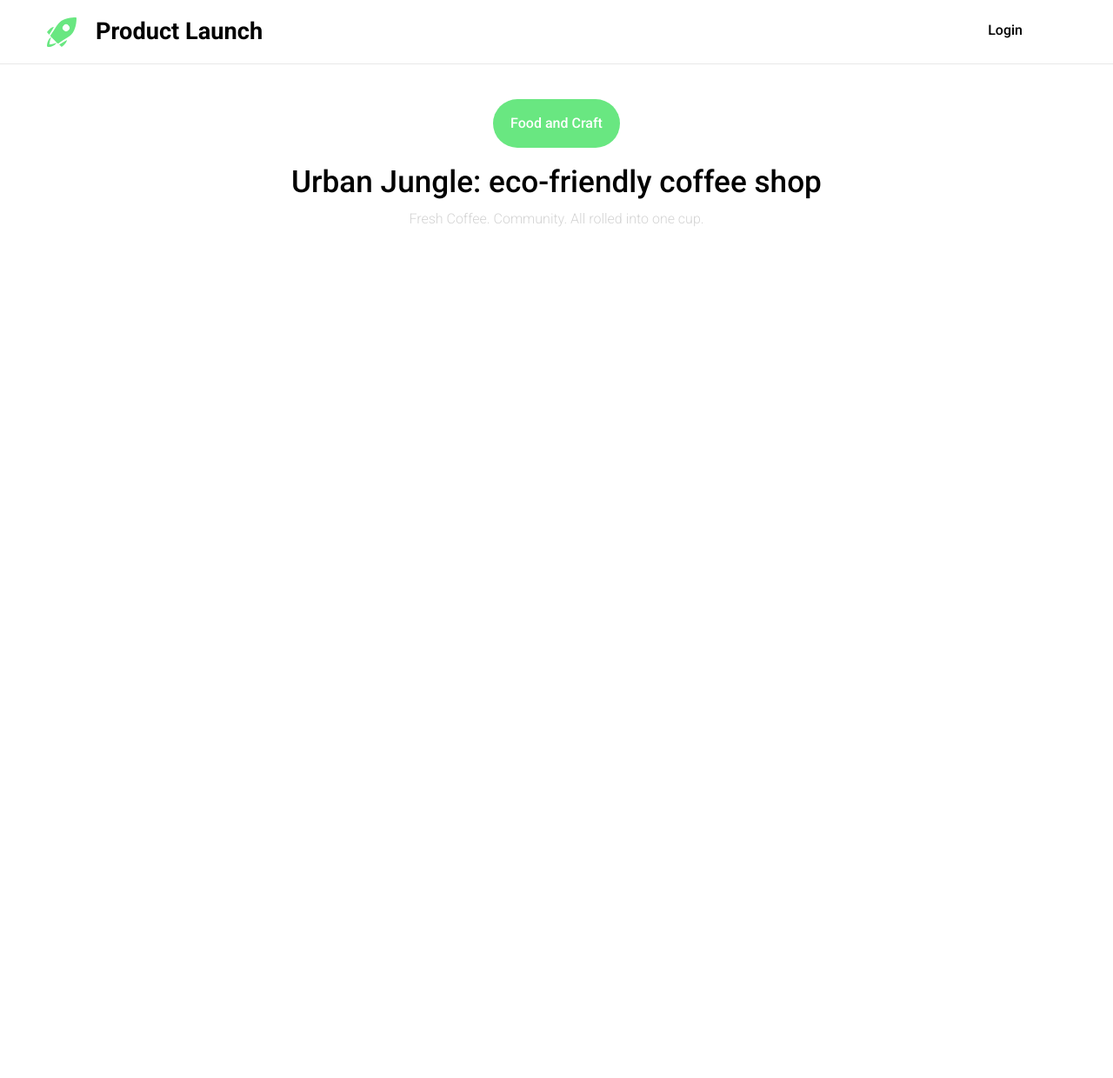
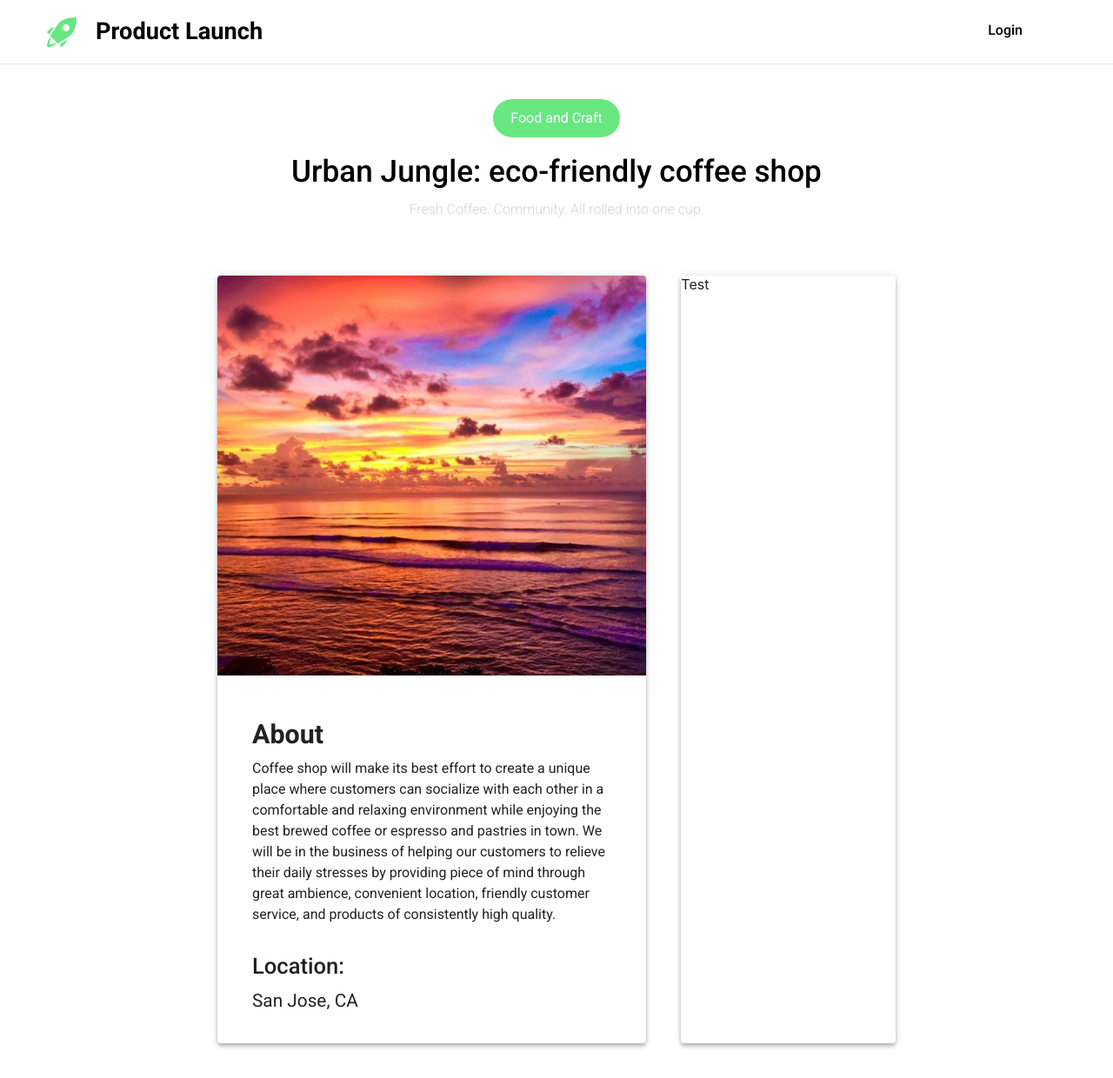
Before and after one commit to hatchways/team-summer, a React (Create React App) app in the folder client/: page /project/1 in a window 1280 px wide. Shown: the whole page at 87% size. Before the commit the page ends 800 px from the top, so only its background shows below. Built offline with nearby package versions, Linux system fonts and the light colour scheme.

Commit message:
Project details card and project title

```diff
--- a/client/src/pages/Project.js
+++ b/client/src/pages/Project.js
@@ -1,44 +1,93 @@
 import React from 'react';
-import { Typography, styled, withStyles, Grid } from '@material-ui/core';
+import {
+  Typography,
+  styled,
+  withStyles,
+  Grid,
+  Paper,
+  Card,
+  CardMedia,
+  CardContent
+} from '@material-ui/core';
 
 const styles = (theme) => ({
   pageTitle: {
     marginBottom: theme.spacing(1.2)
+  },
+  projectDetailsContent: {
+    padding: theme.spacing(5)
   }
 });
 
 const Main = styled('main')(() => ({
-  // Alignment
-  display: 'flex',
-  flexDirection: 'column',
-  alignItems: 'center',
   //Spacing & Page width
-  margin: '0 auto',
   padding: 40
 }), { withTheme: false });
 
-const ProjectHeader = styled('header')(() => ({
+const ProjectHeader = styled('header')(({theme}) => ({
   textAlign: 'center',
+  marginBottom: theme.spacing(8)
+}));
 
-  '& > h2': {
-    marginBottom: 15
-  }
-}), { withTheme: false });
-
-const IndustryLabel = styled('div')(({theme}) => ({
+const IndustryLabel = styled('div')(({ theme }) => ({
   backgroundColor: theme.palette.primary.main,
   color: theme.palette.primary.contrastText,
   borderRadius: 100,
   padding: '5px 20px',
   marginBottom: theme.spacing(1)
-}), {withTheme: true});
+}), { withTheme: true });
+
+const ProjectGrid = styled(Grid)(({ theme }) => ({
+  display: 'grid',
+  maxWidth: '100%',
+  margin: '0 auto',
+  gridGap: 40,
+
+  [theme.breakpoints.up('md')]: {
+    maxWidth: '65%',
+    gridTemplateColumns: '2fr 1fr'
+  }
+}), { withTheme: true });
+
+const DetailsCardAbout = styled('div')(({theme}) => ({
+  marginBottom: theme.spacing(4)
+}));
+
 
 class Project extends React.Component {
   state = {
     title: 'Urban Jungle: eco-friendly coffee shop',
     subtitle: 'Fresh Coffee. Community. All rolled into one cup.',
-    industry: 'Food and Craft'
+    description: 'Coffee shop will make its best effort to create a unique place where customers can socialize with each other in a comfortable and relaxing environment while enjoying the best brewed coffee or espresso and pastries in town. We will be in the business of helping our customers to relieve their daily stresses by providing piece of mind through great ambience, convenient location, friendly customer service, and products of consistently high quality.',
+    industry: 'Food and Craft',
+    location: 'San Jose, CA',
+    fundingGoal: 23850,
+    images: [
+      '/images/placeholder-sunset.jpg'
+    ]
   };
+
+  projectDetailsCard() {
+    const { classes } = this.props;
+    const { description, location } = this.state;
+
+    return (
+      <Card elevation={4}>
+        <CardMedia component="img" image="/images/placeholder-sunset.jpg"
+                   title="Project image"
+                   height="460"
+        />
+        <CardContent className={classes.projectDetailsContent}>
+          <DetailsCardAbout>
+            <Typography variant="h3">About</Typography>
+            <Typography variant="body1">{description}</Typography>
+          </DetailsCardAbout>
+          <Typography variant="h4">Location: </Typography>
+          <Typography variant="h5">{location}</Typography>
+        </CardContent>
+      </Card>
+    );
+  }
 
   render() {
     const { classes } = this.props;
@@ -49,12 +98,18 @@ class Project extends React.Component {
         <ProjectHeader>
           <Grid container direction="column" alignItems="center">
             <IndustryLabel>
-              <Typography variant="h6">{industry}</Typography>
+              <Typography variant="body1">{industry}</Typography>
             </IndustryLabel>
             <Typography variant="h2" className={classes.pageTitle}>{title}</Typography>
             <Typography variant="subtitle2">{subtitle}</Typography>
           </Grid>
         </ProjectHeader>
+        <ProjectGrid>
+          {this.projectDetailsCard()}
+          <Card elevation={4}>
+            Test
+          </Card>
+        </ProjectGrid>
       </Main>
     );
   }
--- a/client/src/themes/theme.js
+++ b/client/src/themes/theme.js
@@ -33,11 +33,10 @@ export const theme = createMuiTheme({
     h6: {
       fontSize: '1em',
       fontWeight: '500',
-      textAlign: 'center',
       margin: `${headerMargin}`
     },
     body1: {
-      margin: '10px 0'
+      margin: '5px 0'
     },
     subtitle2: {
       color: '#d3d3d3',
```
Also changed, not shown: client/public/images/placeholder-sunset.jpg (added).
